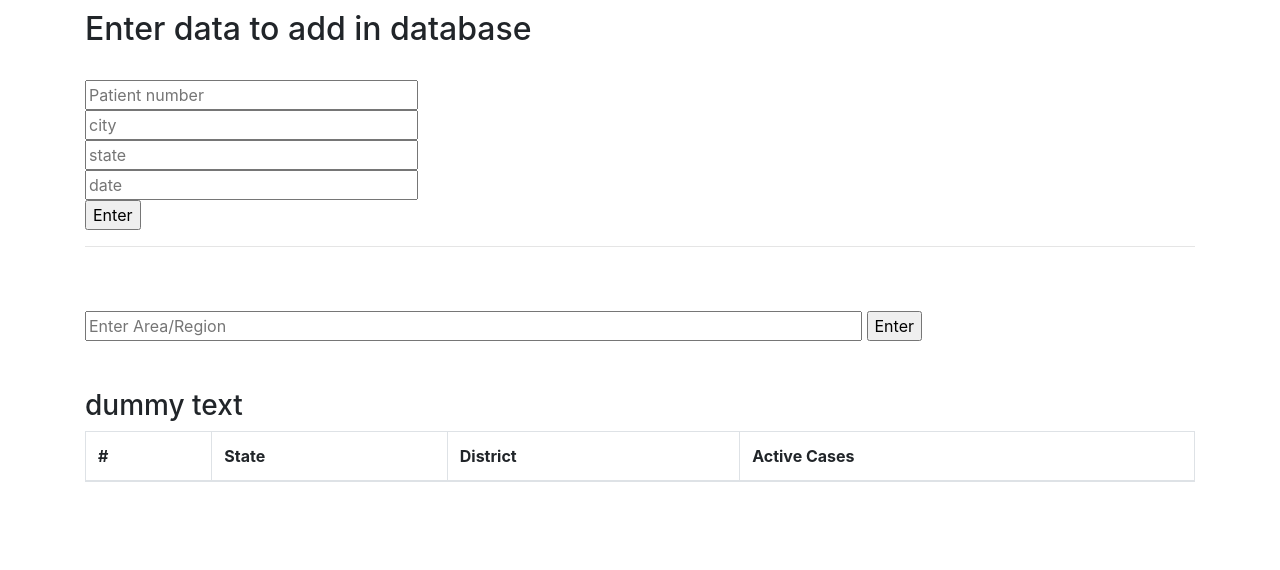
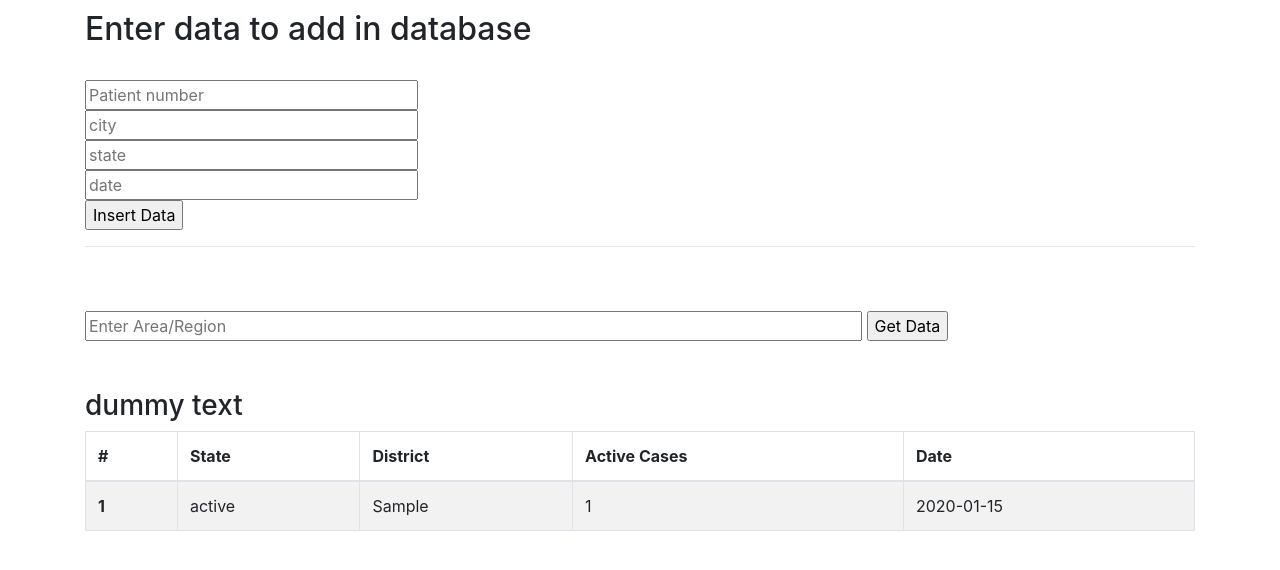
Before and after one commit to sharmanikhil1100/CovidDasboard, a Django app: page /covid/get-all in a window 1280 px wide. Shown: the part 199-769 px from the top of the page. Run offline with Django 3.2, Linux system fonts and the light colour scheme; tables that the repository leaves empty hold one stand-in row (values such as "Sample post"); lists and menus that the app fills with data are empty; some libraries are stand-ins or nearby versions.

Commit message:
Retrieve and display data in HTML

```diff
--- a/covid/templates/home/home.html
+++ b/covid/templates/home/home.html
@@ -28,13 +28,13 @@
 			<input type="textbox" name="city" style="width: 30%" placeholder="city"> <br>
 			<input type="textbox" name="state" style="width: 30%" placeholder="state"> <br>
 			<input type="textbox" name="date" style="width: 30%" placeholder="date"> <br>
-			<input type="submit" value="Enter">
+			<input type="submit" value="Insert Data">
 		</form>
 		<hr>
 		<br> <br>
 		<form action="get-all" method="get">
 			<input type="textbox" style="width: 70%" placeholder="Enter Area/Region">
-			<input type="submit" value="Enter">
+			<input type="submit" value="Get Data">
 		</form>
 		<br> <br>
 		<h3>dummy text</h3>
@@ -46,16 +46,18 @@
 		        <th scope="col">#</th>
 		        <th scope="col">State</th>
 		        <th scope="col">District</th>
-		        <th scope="col">Active Cases</th>
+				<th scope="col">Active Cases</th>
+				<th scope="col">Date</th>
 		      </tr>
 			</thead>
 		    <tbody>
-			{% for row in query_result %}
+			{% for rows in data_rows %}
 		      <tr>
-		        <th scope="row">1</th>
-		        <td>{{ row.patient_no }}</td>
-		        <td>{{ row.city }}</td>
-		        <td>{{ row.state }}</td>
+		        <th scope="row">{{ rows.pk }}</th>
+		        <td>{{ rows.fields.state }}</td>
+		        <td>{{ rows.fields.city }}</td>
+				<td>{{ rows.fields.patient_no }}</td>
+				<td>{{ rows.fields.date }}</td>
 			  </tr>
 			{% endfor %}
 		    </tbody>
--- a/covid/urls.py
+++ b/covid/urls.py
@@ -3,7 +3,8 @@
 from . import views
 
 urlpatterns = [
-    path('', views.index),
+    # path('', views.index),
+    path('', views.home),
     path('get-all', views.get_data),
     path('insert', csrf_exempt(views.insert)),
 ]
--- a/covid/views.py
+++ b/covid/views.py
@@ -1,6 +1,7 @@
 from django.http import HttpResponse
 from django.shortcuts import render
 from .models import CovidData
+from django.core.serializers import serialize
 import json
 
 encoding = 'utf-8'
@@ -12,31 +13,29 @@
     }
     )
 
+def home(request):
+    return render(request, 'home/home.html', {"data_rows":json.loads(get_all_data())} )
+
 def get_data(request):
     if request.method=="GET":
-        # x = CovidData.objects.all()
-        # return json.loads(x)
-        data = str(request.body, encoding)
-        covidData=CovidData()
-        query_result = []
+        # for entry in query_result:
+        #     print(entry['pk'])
+        # return HttpResponse(get_all_data())
+        return render(request, 'home/home.html', {"data_rows":json.loads(get_all_data())} )
+    return HttpResponse("Invalid Request", status=400)
 
-        for p in CovidData.objects.raw('SELECT * FROM covid_covidData'):
-            query_result.append(p)
-        print(query_result)
-        return render(request, 'home/home.html', {
-            'state_data':query_result
-        })
-    return HttpResponse("Invalid Request", status=400)
+def get_all_data():
+    return serialize('json', CovidData.objects.all())
 
 def insert(request):
     if request.method=="POST":
         print(request.POST)
-        input_data=request.POST # Showing error
+        input_data=request.POST
         covidData=CovidData()
         covidData.patient_no=input_data["patient_no"]
         covidData.city=input_data["city"]
         covidData.state=input_data["state"]
         covidData.date=input_data["date"]
         covidData.save()
-        return HttpResponse("Data Inserted!")
+        return render(request, 'home/home.html', {"data_rows":json.loads(get_all_data())} )
     return HttpResponse("Invalid Request", status=400)
```
